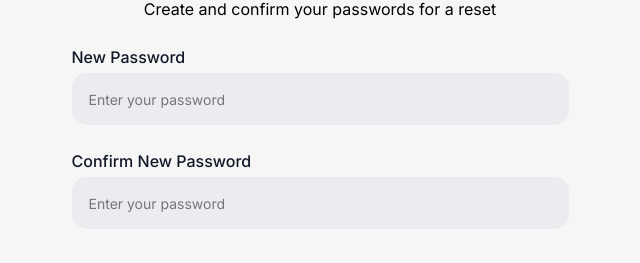
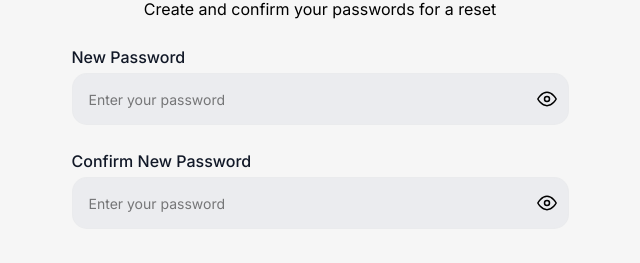
Before and after one commit to mint-ng/investplus-webapp, a Next.js app: page /reset-password in a window 1280 px wide. Shown: the part 227-490 px from the top of the page, without its empty margins (320-960 px from the left). Built offline with nearby package versions, Linux system fonts and the light colour scheme.

Commit message:
password field view button and dashboard almost done

```diff
--- a/app/complete-registration/page.tsx
+++ b/app/complete-registration/page.tsx
@@ -36,6 +36,7 @@ const formValidationSchema = yup.object().shape({
     .oneOf([true], "You must accept the terms and conditions"),
 });
 export default function CompleteRegistration() {
+  const Complete = useCompleteRegistration();
   const searchParams = useSearchParams();
   const code = searchParams.get("code");
   const sessionId = Cookies.get("sessionId");
@@ -43,7 +44,6 @@ export default function CompleteRegistration() {
   toast.error("Session expired. Please restart registration.");
   return;
 }
-    const { mutate: completeRegistration, isPending } = useCompleteRegistration();
      const initialFormValues = {
 		email: "",
         password: "",
@@ -56,13 +56,13 @@ export default function CompleteRegistration() {
             <Formik
                 initialValues={initialFormValues}
                 validationSchema={formValidationSchema}
-                 onSubmit={(values) => {
-          completeRegistration({
+                onSubmit={(values) =>
+          Complete.mutate({
             sessionId,
             password: values.confirmPassword,
             code,
-          });
-        }}
+          })
+        }
             >
                 {({ values, errors, touched, handleSubmit, handleChange }) => (
                     <form
@@ -143,8 +143,8 @@ export default function CompleteRegistration() {
                         <Button
                           type="submit"
                           className="my-9 w-full"
-                          disabled={!values.terms || isPending}
-                          loading={isPending}
+                          disabled={!values.terms || Complete.isPending}
+                          loading={Complete.isPending}
                       >
                           Create Account
                       </Button>
--- a/components/CustomPasswordInput/CustomPasswordInput.tsx
+++ b/components/CustomPasswordInput/CustomPasswordInput.tsx
@@ -2,6 +2,8 @@
 import { cn } from "@/lib/utils";
 import { InputHTMLAttributes } from "react";
 import { useState } from "react";
+import EyeIcon from "@/public/eye.svg"
+import EyeSlashIcon from "@/public/eye-slash.svg"
 
 type CustomPasswordProps = InputHTMLAttributes<HTMLInputElement> & {
   className?: string;
@@ -23,6 +25,7 @@ export default function CustomPasswordInput({
 	...props
 }: CustomPasswordProps) {
 	const [_, setIsFocused] = useState(false);
+	const [showPassword, setShowPassword] = useState(false);
   return (
       <div className={cn("w-full", className)}>
       	{label && (
@@ -34,9 +37,10 @@ export default function CustomPasswordInput({
 				</label>
       )}
 
+       <div className="relative w-full">
         <input
           name={name}
-					type="password"
+          type={showPassword ? "text" : "password"}
           placeholder={placeholder}
           id={props.id ? props.id : name}
           onChange={onChange}
@@ -47,12 +51,24 @@ export default function CustomPasswordInput({
             onBlur?.(e);
           }}
           className={cn(
-            `block h-[52px] py-[12px] text-sm w-full rounded-[15px] bg-[#EBECEF] border  px-4 focus:outline-none focus:ring-0 focus:border-[#7E5730]
+            `block h-[52px] py-[12px] text-sm w-full rounded-[15px] bg-[#EBECEF] border px-4 pr-10
+             focus:outline-none focus:ring-0 focus:border-[#7E5730]
              ${error ? "border-red" : "border-[#E4E5E73D]"}`,
             inputClass
           )}
           {...props}
         />
+
+        {/* Toggle Button */}
+        <button
+          type="button"
+          onClick={() => setShowPassword((prev) => !prev)}
+          className="absolute inset-y-0 right-3 flex items-center cursor-pointer"
+			  >
+				  {showPassword ? <EyeSlashIcon /> : <EyeIcon/>}
+        </button>
+      </div>
+
       {error && <span className="text-red text-sm mt-1 block w-fit">{error}</span>}
       </div>
   )
```
Also changed, not shown: public/eye-slash.svg (added), public/eye.svg (added). Lines whose indentation alone changed are shown as unchanged.
